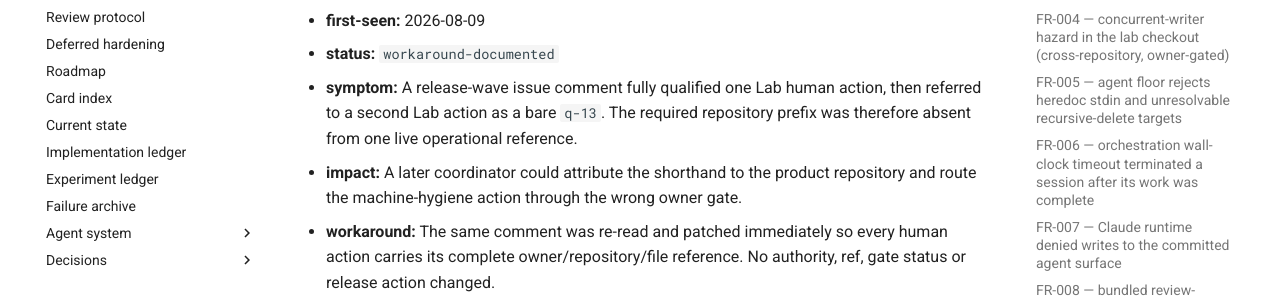
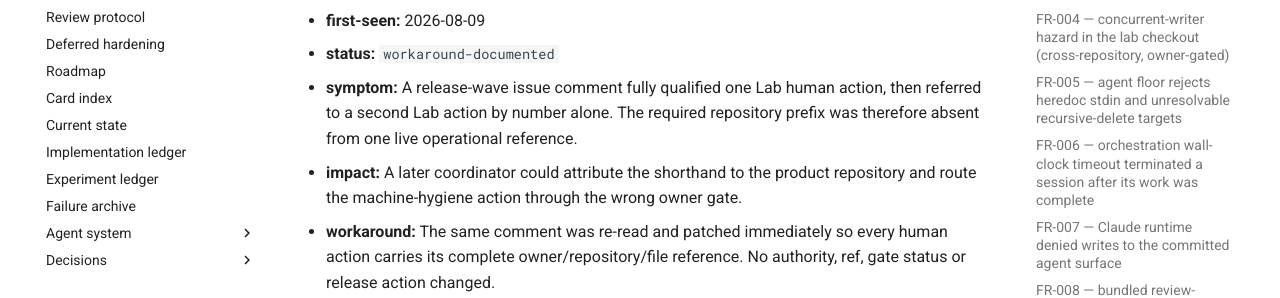
Before and after one commit to Chris0Jeky/developer-lens-lab, an MkDocs documentation site: the page built from docs/agent-system/FRICTION_LOG.md, in a window 1280 px wide and 900 px high, scrolled down 14353 px. Shown: the part 333-631 px from the top of the window. Built offline with MkDocs 1.6.1 and Material for MkDocs 9.7.7, drawn with Linux system fonts in a browser that asks for light colours.

Commit message:
docs: qualify friction wording

```diff
--- a/docs/agent-system/FRICTION_LOG.md
+++ b/docs/agent-system/FRICTION_LOG.md
@@ -495,7 +495,7 @@ retains only the bounded action and its authority limits.
 - **first-seen:** 2026-08-09
 - **status:** `workaround-documented`
 - **symptom:** A release-wave issue comment fully qualified one Lab human action, then referred to a
-  second Lab action as a bare `q-13`. The required repository prefix was therefore absent from one
+  second Lab action by number alone. The required repository prefix was therefore absent from one
   live operational reference.
 - **impact:** A later coordinator could attribute the shorthand to the product repository and route
   the machine-hygiene action through the wrong owner gate.
```
